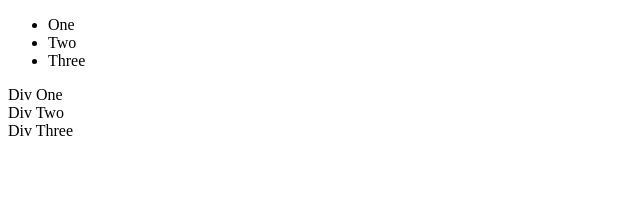
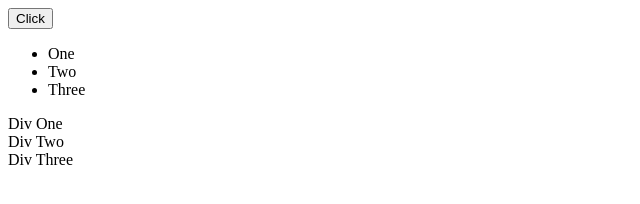
Before and after one commit to dfhhgh/javascript, a plain HTML site: page index.html in a window 1280 px wide. Shown: the whole page, without its empty margins (0-640 px from the left). Drawn offline with Linux system fonts and the light colour scheme.

Commit message:
creating objects

```diff
--- a/index.html
+++ b/index.html
@@ -9,6 +9,7 @@
         </title>
     </head>
     <body>
+        <button id="c1">Click</button>
        <ul>
 <li class="active">One</li>
 <li>Two</li>
```
Also changed, not shown: main.js (+65 -0 lines).
